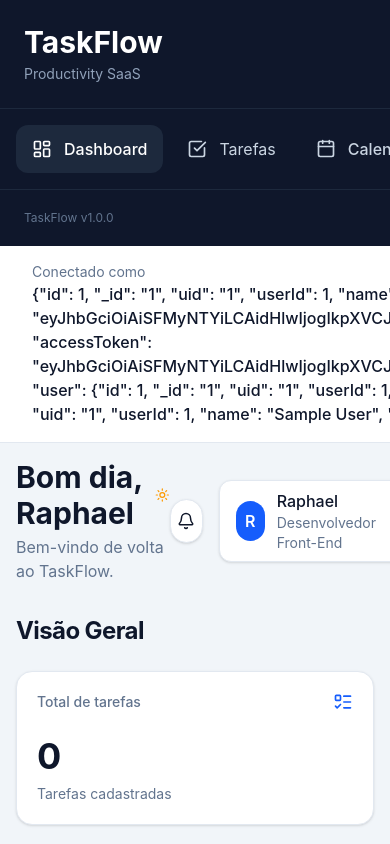
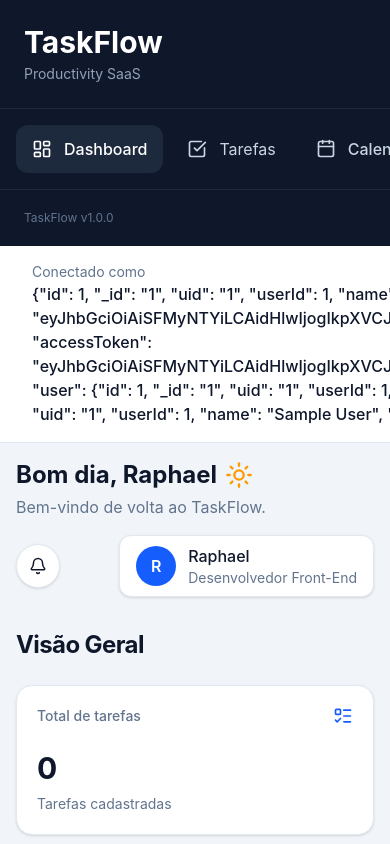
Before and after one commit to Britou/taskflow, a React (Vite) app: page /dashboard in a window 390 px wide. Shown: the top 844 px of the page. Built offline with nearby package versions, Linux system fonts and the light colour scheme; no server answers; the database is empty; sample sign-in values are in the browser's storage.

Commit message:
feat: melhorando responsividade do header e metricas

```diff
--- a/src/components/dashboard/DashboardHeader.tsx
+++ b/src/components/dashboard/DashboardHeader.tsx
@@ -2,9 +2,9 @@ import { Bell, Sun } from "lucide-react";
 
 export function DashboardHeader() {
   return (
-    <header className="flex items-center justify-between">
+    <header className="flex flex-col gap-4 sm:flex-row sm:items-center sm:justify-between">
       <div>
-        <h1 className="flex items-center gap-2 text-3xl font-bold text-slate-900">
+        <h1 className="flex flex-wrap items-center gap-2 text-2xl font-bold text-slate-900 sm:text-3xl">
           Bom dia, Raphael
           <Sun size={28} className="text-amber-500" />
         </h1>
@@ -14,19 +14,19 @@ export function DashboardHeader() {
         </p>
       </div>
 
-      <div className="flex items-center gap-4">
+      <div className="flex w-full items-center justify-between gap-3 sm:w-auto sm:justify-end">
         <button className="flex h-11 w-11 items-center justify-center rounded-full border border-slate-200 bg-white shadow-sm transition hover:bg-slate-50">
           <Bell size={18} />
         </button>
 
-        <div className="flex items-center gap-3 rounded-xl bg-white px-4 py-2 shadow-sm border border-slate-200">
+        <div className="flex min-w-0 items-center gap-3 rounded-xl border border-slate-200 bg-white px-4 py-2 shadow-sm">
           <div className="flex h-10 w-10 items-center justify-center rounded-full bg-blue-600 font-semibold text-white">
             R
           </div>
 
-          <div>
-            <p className="font-medium text-slate-900">Raphael</p>
-            <p className="text-sm text-slate-500">
+          <div className="min-w-0">
+            <p className="truncate font-medium text-slate-900">Raphael</p>
+            <p className="truncate text-sm text-slate-500">
               Desenvolvedor Front-End
             </p>
           </div>
--- a/src/components/dashboard/MetricCard.tsx
+++ b/src/components/dashboard/MetricCard.tsx
@@ -29,7 +29,7 @@ export function MetricCard({
         />
       </div>
 
-      <h3 className="mt-6 text-4xl font-bold tracking-tight text-slate-900">
+      <h3 className="mt-6 break-words text-3xl font-bold tracking-tight text-slate-900 sm:text-4xl">
         {value}
       </h3>
 
```
